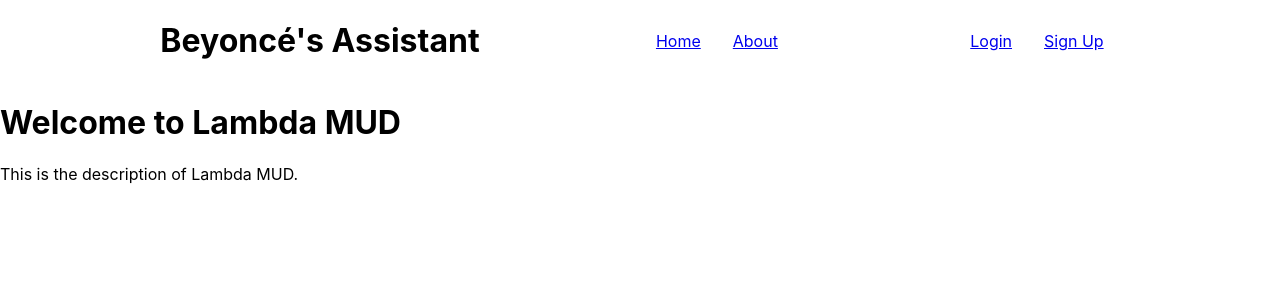
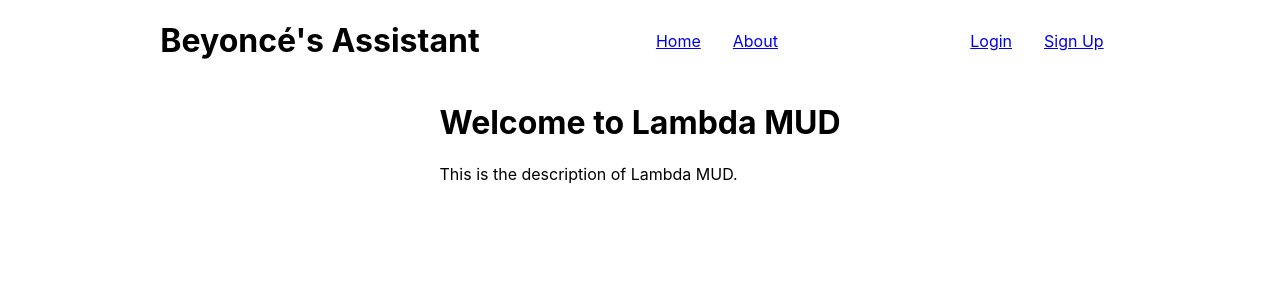
Before and after one commit to Online-Game-CS/CS-Build-Week-1-Frontend, a React (Create React App) app: page / in a window 1280 px wide. Shown: the top 300 px of the page. Built offline with nearby package versions, Linux system fonts and the light colour scheme; the HTML template or start-up script is replaced by a standard one.

Commit message:
small styling tweaks to layout

```diff
--- a/src/layout/index.jsx
+++ b/src/layout/index.jsx
@@ -10,12 +10,12 @@ const Layout = ({ component: Component, ...rest }) => {
 			{...rest}
 			render={props => {
 				return (
-					<div>
+					<LayoutContainer>
 						<NavBar />
-						<div>
+						<ComponentContainer>
 							<Component {...props} />
-						</div>
-					</div>
+						</ComponentContainer>
+					</LayoutContainer>
 				);
 			}}
 		/>
@@ -23,3 +23,15 @@ const Layout = ({ component: Component, ...rest }) => {
 };
 
 export default connect()(Layout);
+
+const LayoutContainer = styled.div`
+height: 100vh;
+width: 100%;
+`
+
+const ComponentContainer = styled.div`
+display: flex;
+flex-direction: row;
+justify-content: center;
+align-items: center;
+`
--- /dev/null
+++ b/src/styles/index.js
@@ -0,0 +1,4 @@
+
+// Colours
+export const backgroundPrimary = '#4f3a5f';
+export const backgroundSecondary = '#362841'
```
